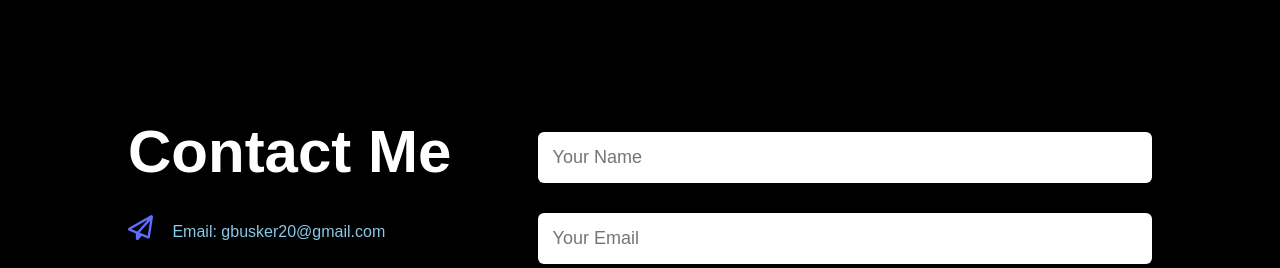
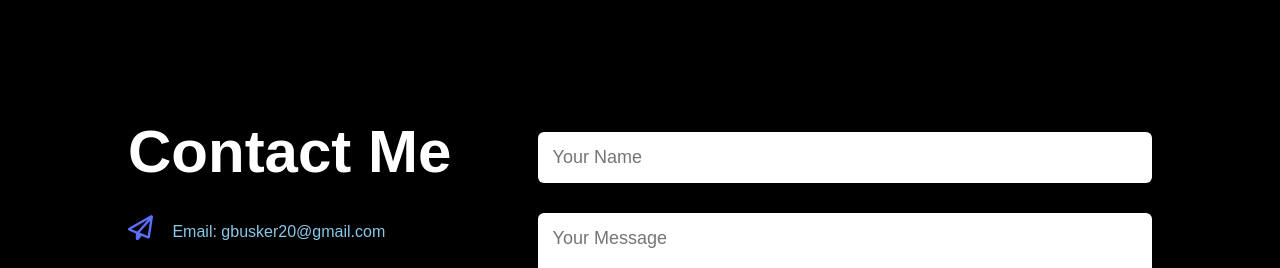
Before and after one commit to BlockBusker215/BlockBusker215.github.io, a plain HTML site: page index.html in a window 1280 px wide. Shown: the part 3493-3761 px from the top of the page. Drawn offline with Linux system fonts and the light colour scheme.

Commit message:
Second Email Adjustment

```diff
--- a/index.html
+++ b/index.html
@@ -167,7 +167,6 @@
                     <div class="contact-right">
                         <form name="submit-to-google-sheet">
                             <input type="text" name="Name" placeholder="Your Name" required>
-                            <input type="email" name="Email" placeholder="Your Email" required>
                             <textarea name="Message" rows="6" placeholder="Your Message" required></textarea>
                             <button type="submit" class="btn btn2">Submit</button>
                         </form>
```
